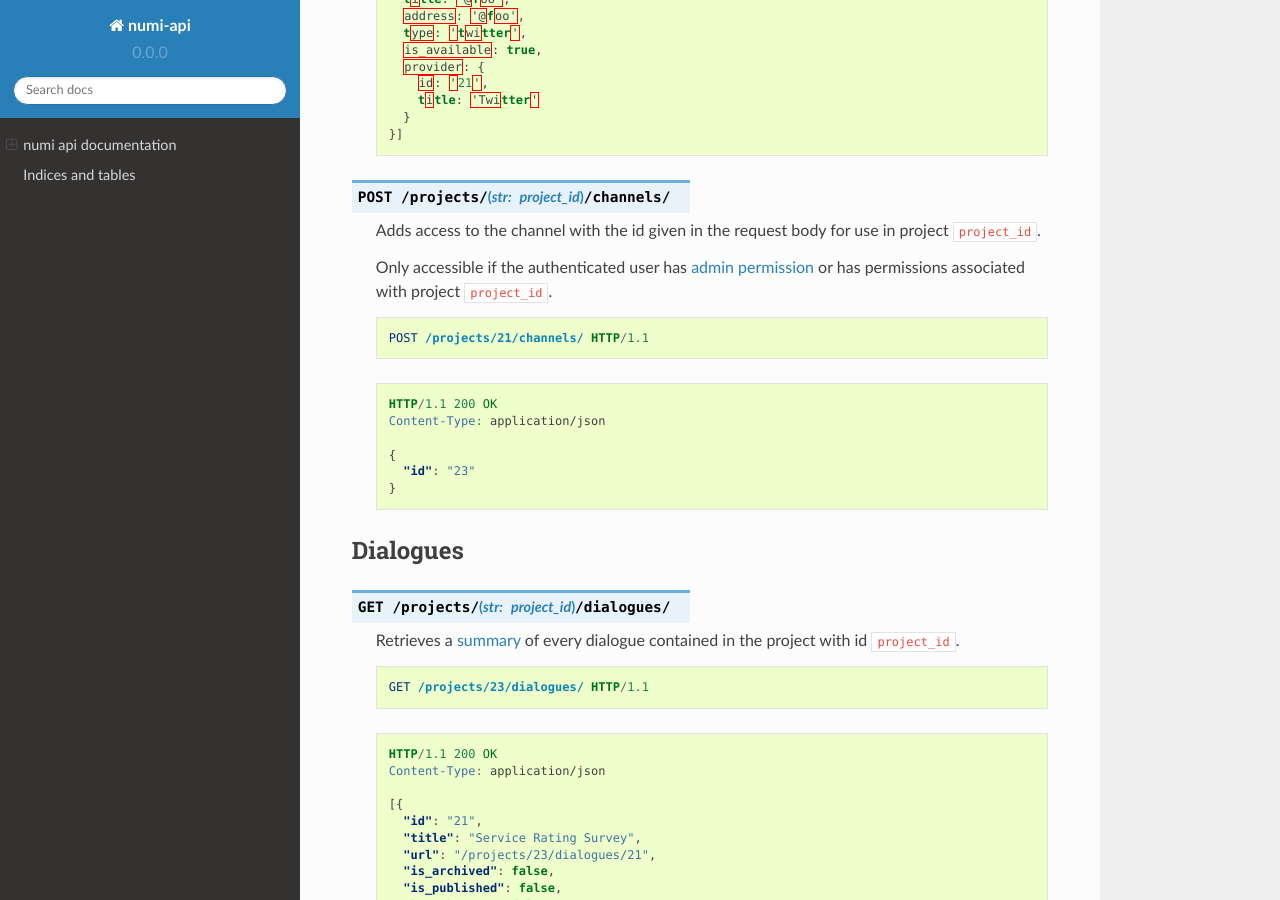
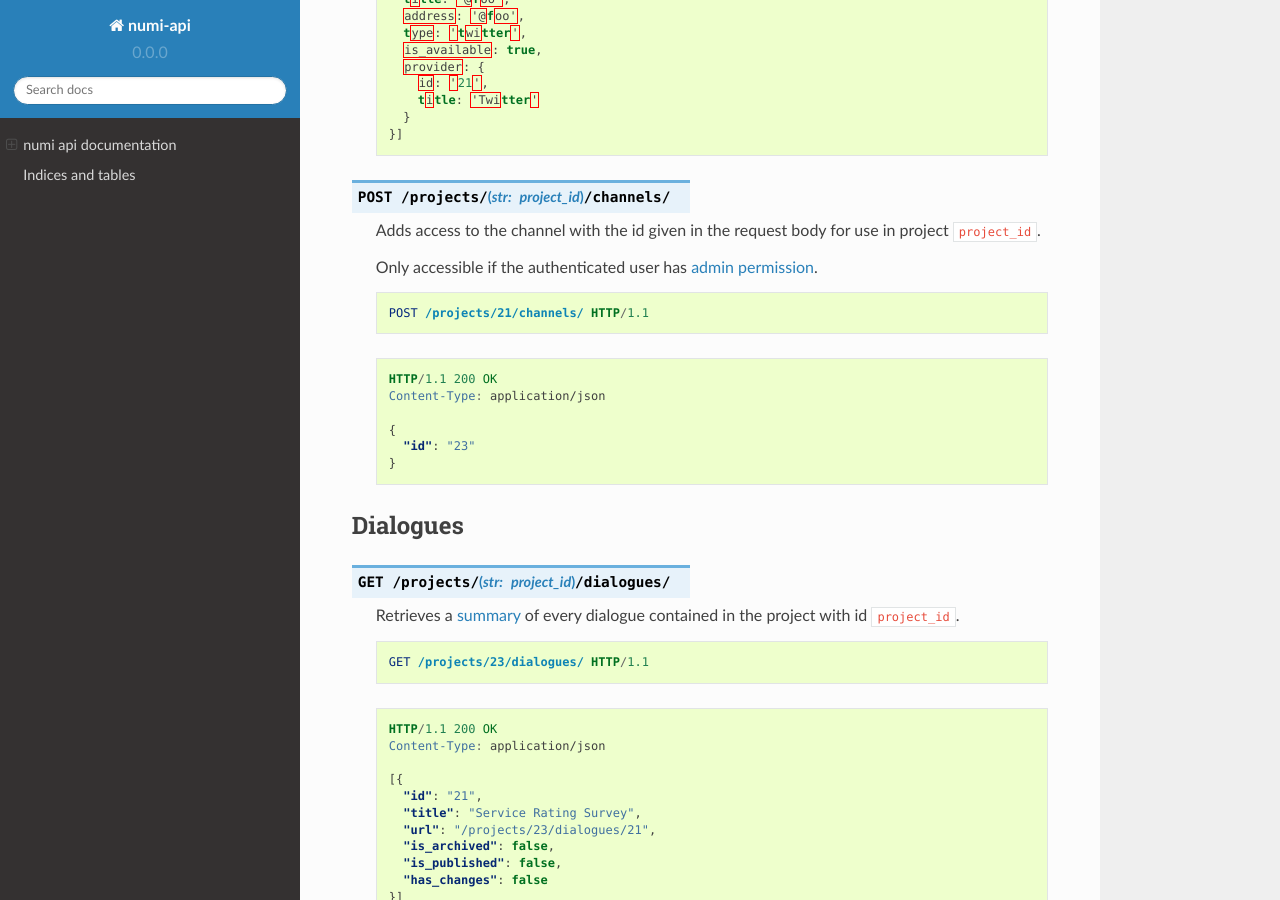
Before and after one commit to praekelt/numi-api, a Sphinx documentation site: the page built from docs/index.rst, in a window 1280 px wide and 900 px high, scrolled down 17457 px. Built offline with Sphinx 7.4.7 and the Read the Docs theme 2.0.0, drawn with Linux system fonts in a browser that asks for light colours.

Commit message:
Fix permission description for POST /projects/:id/channels/

```diff
--- a/docs/index.rst
+++ b/docs/index.rst
@@ -954,8 +954,7 @@ If the project isn't found, a ``404`` response will be given. The response body'
   project ``project_id``.
 
   Only accessible if the authenticated user has :ref:`admin permission
-  <permissions-admin>` or has permissions associated with project
-  ``project_id``.
+  <permissions-admin>`.
 
   .. sourcecode:: http
 
```
